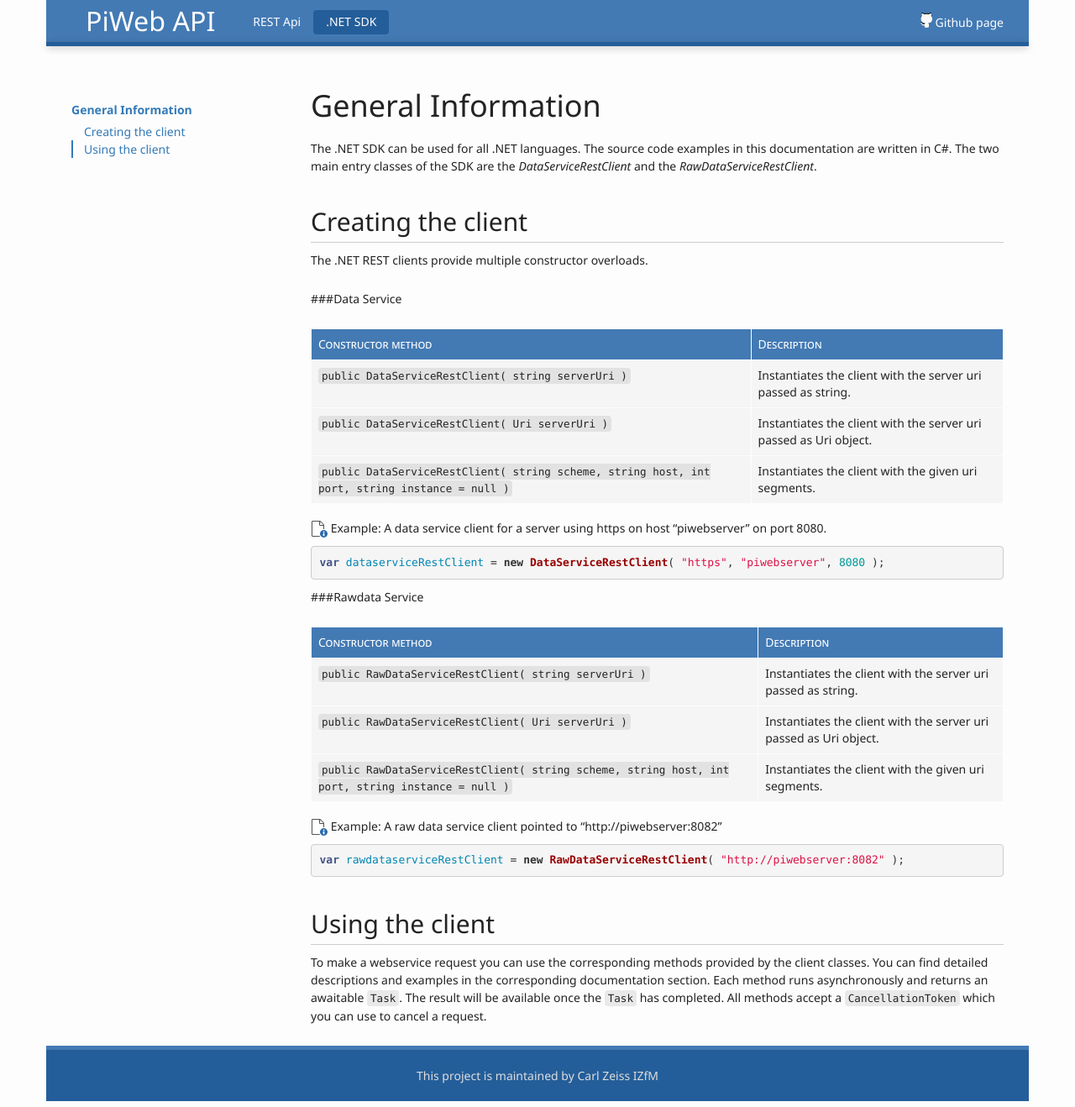
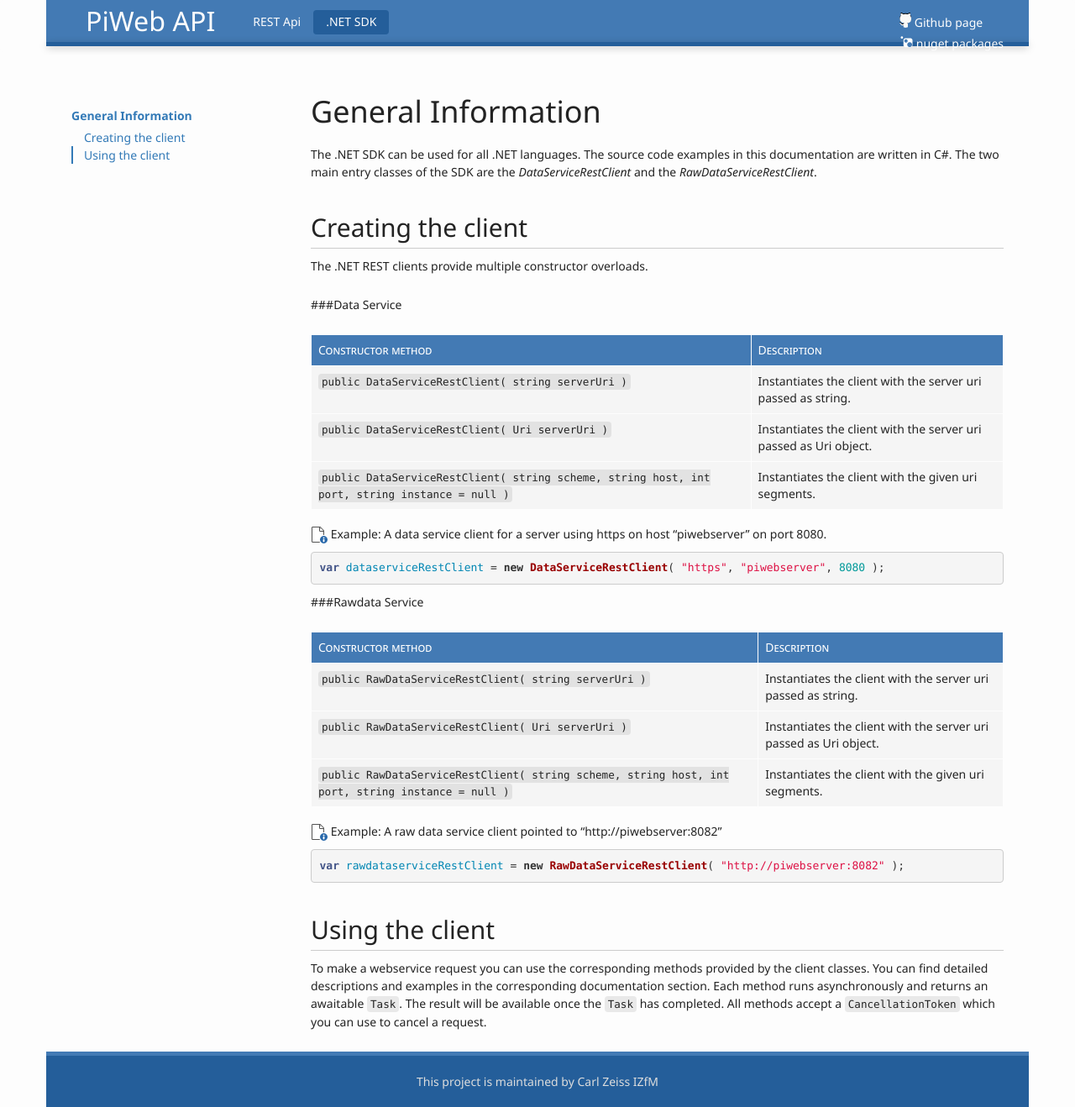
Before and after one commit to ZEISS-PiWeb/PiWeb-Api, a Jekyll site: the page built from _pages/02-netsdk.md, in a window 1280 px wide. Shown: the whole page at 84% size. Built offline with Jekyll 4.4.1, drawn with Linux system fonts in a browser that asks for light colours.

Commit message:
Update frame.html

```diff
--- a/_layouts/frame.html
+++ b/_layouts/frame.html
@@ -37,6 +37,12 @@
 	      					<a href="https://github.com/ZEISS-PiWeb/PiWeb-Api">Github page</a>
 	      					</span>
 	      				</li>
+	      				<li>
+	      					<span>
+	      					<img src="/PiWeb-Api/images/nugeticon.png" width="16px" height="16px">
+	      					<a href="https://www.nuget.org/profiles/Zeiss_IZFM">nuget packages</a>
+	      					</span>
+	      				</li>
 	    			</ul>
 	    		</nav>
 	  	</div>
```
